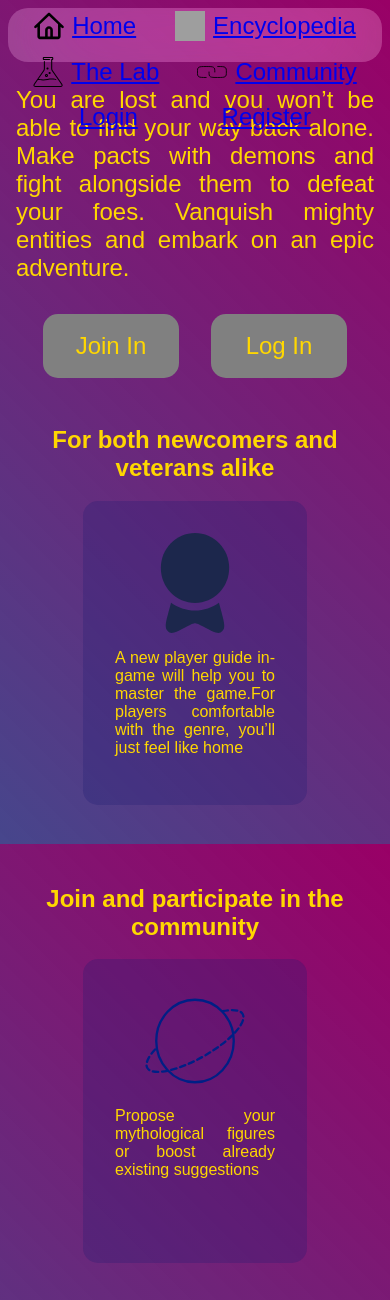
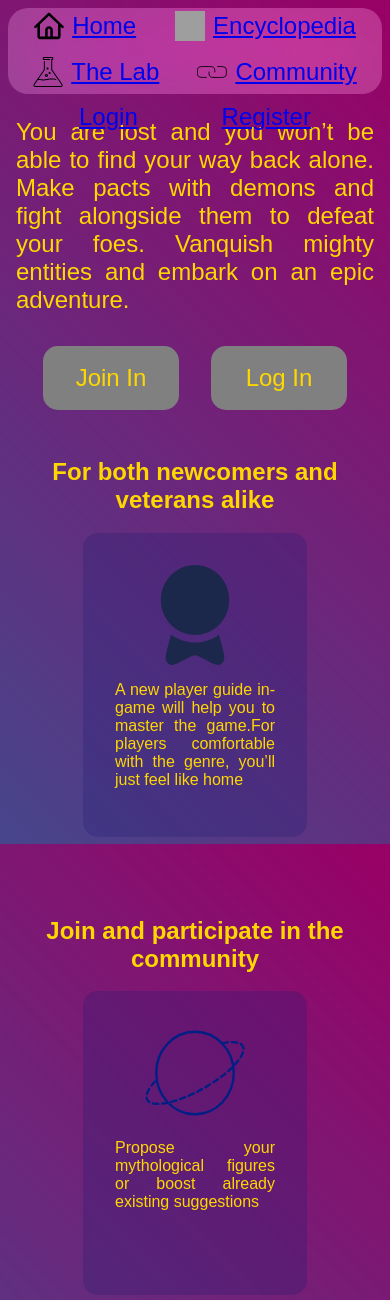
Before and after one commit to AnthonyWGit/AdFinemTemporis, a Symfony app: template templates/home/index.html.twig in a window 390 px wide. Shown: the top 1300 px of the page. Run offline with Twig, Linux system fonts and the light colour scheme; the template is opened without the code that fills it, so the values that code supplies are empty; some libraries are stand-ins or nearby versions; some web fonts are replaced; grey boxes are pictures that could not be loaded.

Commit message:
media query for navbar maxwid 800px

```diff
--- a/public/css/base.css
+++ b/public/css/base.css
@@ -61,6 +61,14 @@ input
     padding: 0.2rem;
     margin: 0.5rem;
     gap: 1rem;
+}
+
+@media screen and (max-width : 800px)
+{
+    .navbar
+    {
+        height: 5rem;
+    }
 }
 
 .footer
```
